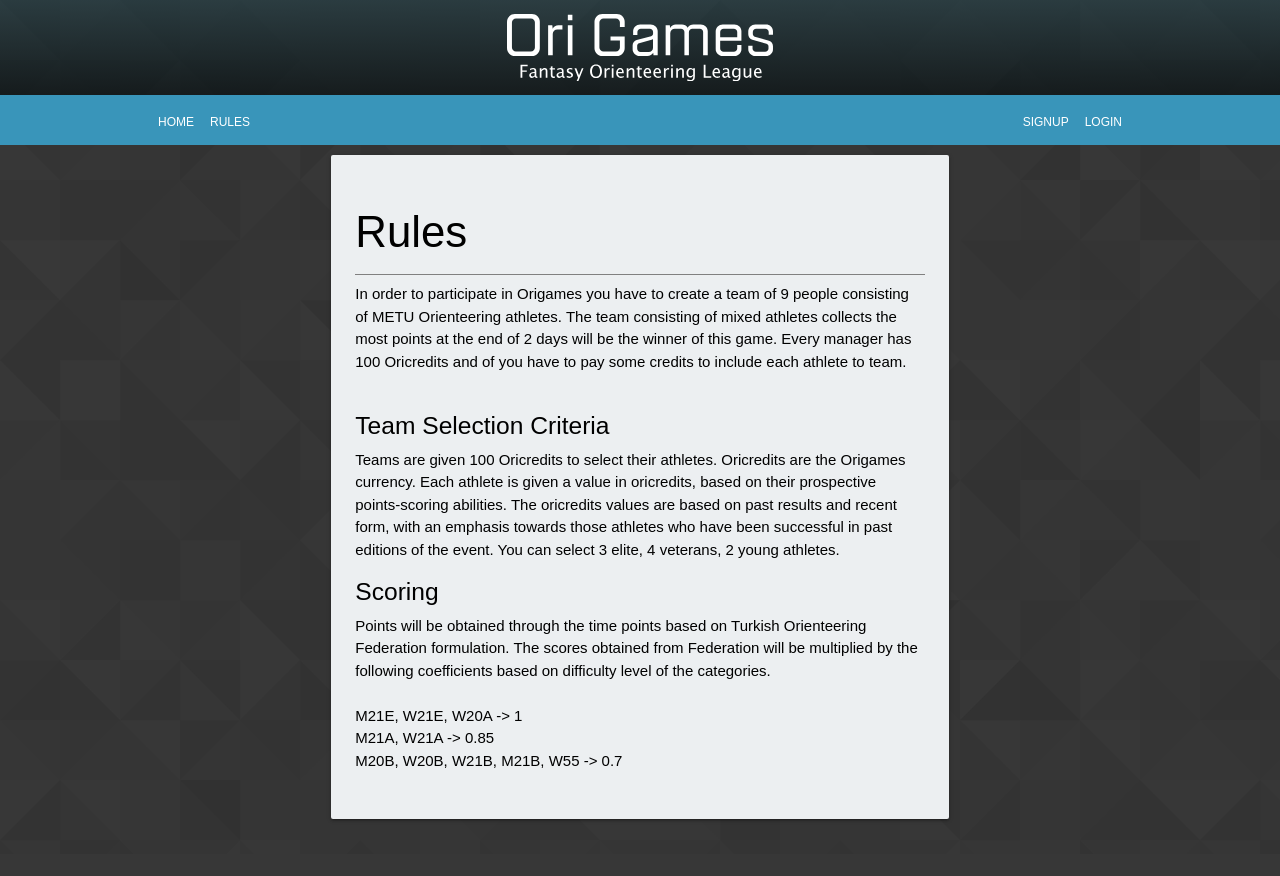
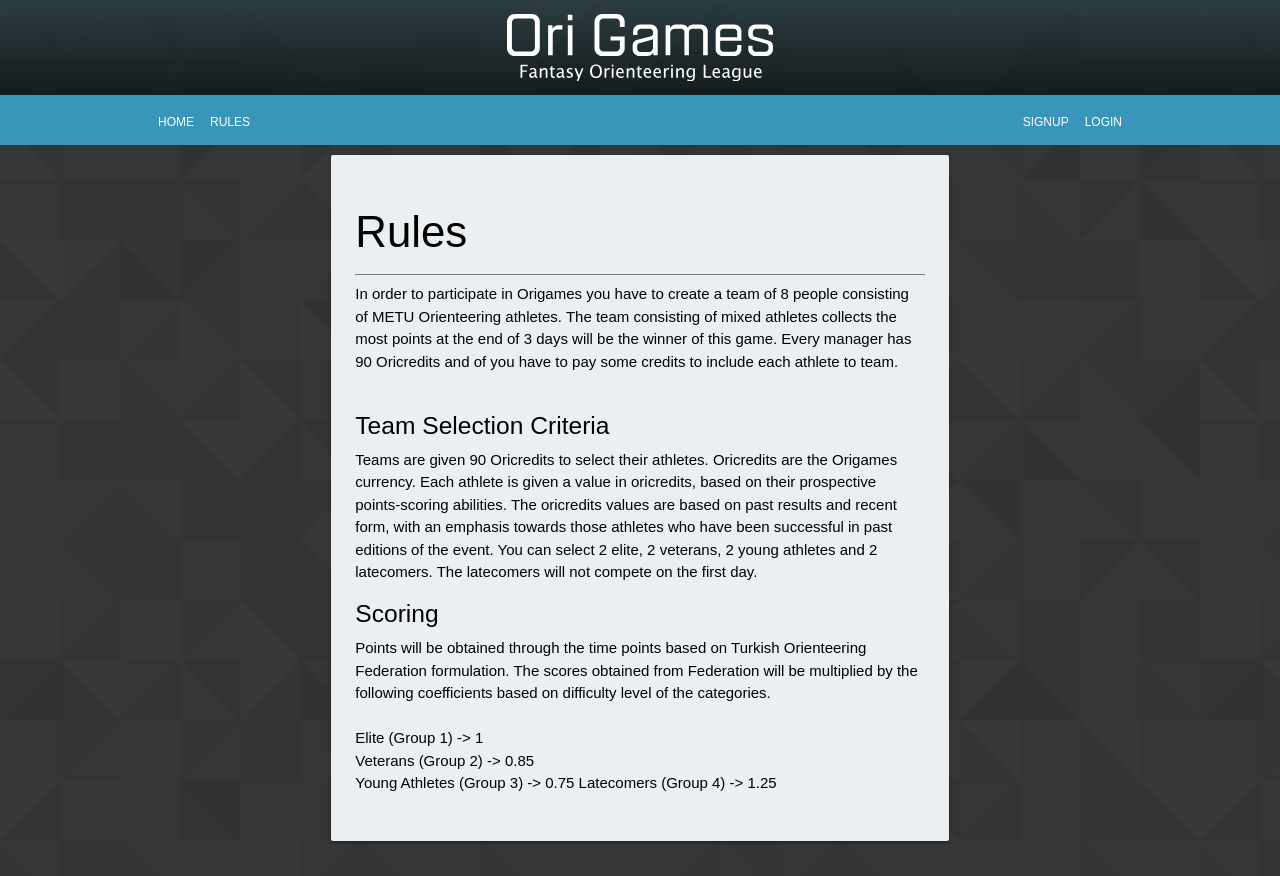
Before and after one commit to bilgeonceken/origames, a Django app: page /league/rules in a window 1280 px wide. Before the commit the page ends 821 px from the top, so only its background shows below. Run offline with Django 3.2, Linux system fonts and the light colour scheme.

Commit message:
updated the rules for bolu race

```diff
--- a/templates/rules.html
+++ b/templates/rules.html
@@ -21,25 +21,27 @@ Rules
         <div class="card-content black-text">
           <span class="card-title bb"><h3>Rules</h2></span>
 
-          <p>In order to participate in Origames you have to create a team of 9 people consisting of METU Orienteering athletes.
-            The team consisting of mixed athletes collects the most points at the end of 2 days will be the winner of this game.
-             Every manager has 100 Oricredits and of you have to pay some credits to include each athlete to  team.</p>
+          <p>In order to participate in Origames you have to create a team of 8 people consisting of METU Orienteering athletes.
+            The team consisting of mixed athletes collects the most points at the end of 3 days will be the winner of this game.
+             Every manager has 90 Oricredits and of you have to pay some credits to include each athlete to  team.</p>
           <br>
           <h5>Team Selection Criteria</h4>
           <p>
-            Teams are given 100 Oricredits to select their athletes. Oricredits are the Origames currency. Each athlete is given a value in oricredits, based on their prospective points-scoring abilities. The oricredits values are based on past results and recent form, with an emphasis towards those athletes who have been successful in past editions of the event.
-            You can select 3 elite, 4 veterans, 2 young athletes.
+            Teams are given 90 Oricredits to select their athletes. Oricredits are the Origames currency. Each athlete is given a value in oricredits, based on their prospective points-scoring abilities. The oricredits values are based on past results and recent form, with an emphasis towards those athletes who have been successful in past editions of the event.
+            You can select 2 elite, 2 veterans, 2 young athletes and 2 latecomers. The latecomers will not compete on the first day.
           </p>
           <h5>Scoring</h4>
           <p>
             Points will be obtained through the time points based on Turkish Orienteering Federation formulation. The scores obtained from Federation will be multiplied by the following coefficients based on difficulty level of the categories.
 <br>
 <br>
-            M21E, W21E, W20A -> 1
+            Elite (Group 1) -> 1
 <br>
-            M21A, W21A -> 0.85
+            Veterans (Group 2) -> 0.85
 <br>
-            M20B, W20B, W21B, M21B, W55 -> 0.7
+            Young Athletes (Group 3) -> 0.75
+
+            Latecomers (Group 4) -> 1.25
           </p>
 <br>
             <!-- <p>
```
